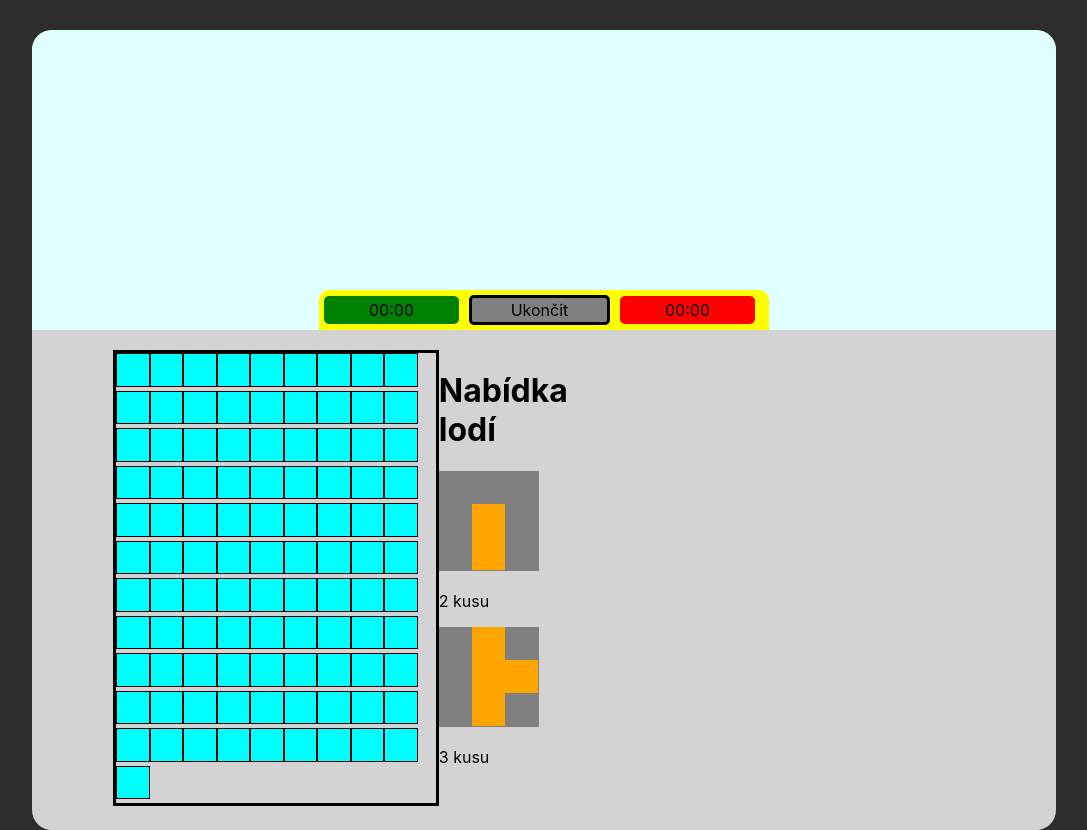
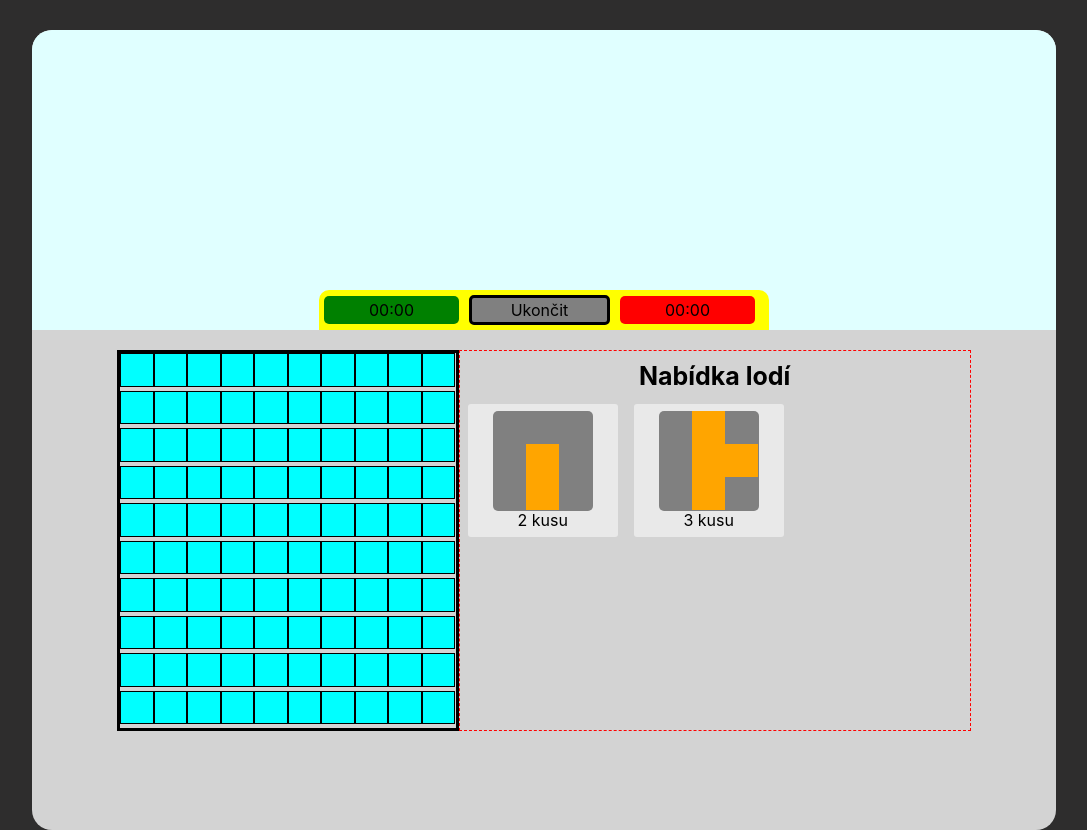
Before and after one commit to sirluky/lode, a React (Create React App) app: page / in a window 1280 px wide. Shown: the whole page, without its empty margins (96-1183 px from the left). Built offline with nearby package versions, Linux system fonts and the light colour scheme; no server answers.

Commit message:
nicer ux

```diff
--- a/src/components/shipselect.scss
+++ b/src/components/shipselect.scss
@@ -3,7 +3,7 @@
 
 }
 
-.selected {
+.selected:not(.soldOut) {
   img:hover+.rotate {
     // color: red;
     // cursor: pointer;
@@ -35,3 +35,66 @@
     transform: "translate(-89px,-20px)";
   }
 }
+
+.soldOut img {
+  opacity: 0.5;
+}
+
+.shipSelect {
+  border: dashed red 1px;
+  grid-column: 6/12;
+
+  h1 {
+    margin: 10px auto 10px auto;
+    font-size: 25px;
+    text-align: center;
+  }
+
+  .nabidka {
+    user-select: none;
+
+    display: block;
+
+    .lod {
+      background: rgba(255, 255, 255, 0.5);
+      border-radius: 3px;
+      padding: 7px 0;
+      margin: 3px 8px;
+
+      &:not(.soldOut) {
+        img {
+          border-radius: 5px;
+          cursor: pointer;
+          transition: all 0.2s;
+        }
+
+        &:hover {
+          transform: scale(1.05);
+        }
+      }
+
+      p {
+        margin-top: -5px;
+        margin-bottom: 0;
+      }
+
+      text-align: center;
+
+      display: inline-block;
+      width: 150px;
+      transition: transform 0.3s;
+
+
+
+      &.disabled {
+        opacity: 0.6;
+      }
+
+      &.selected:not(.soldOut) {
+        border: 1px green solid;
+        transform: scale(1.03);
+        background: mix(rgba(255, 255, 255, 0.5), rgba(70, 255, 70, 0.5));
+      }
+    }
+  }
+}
```
